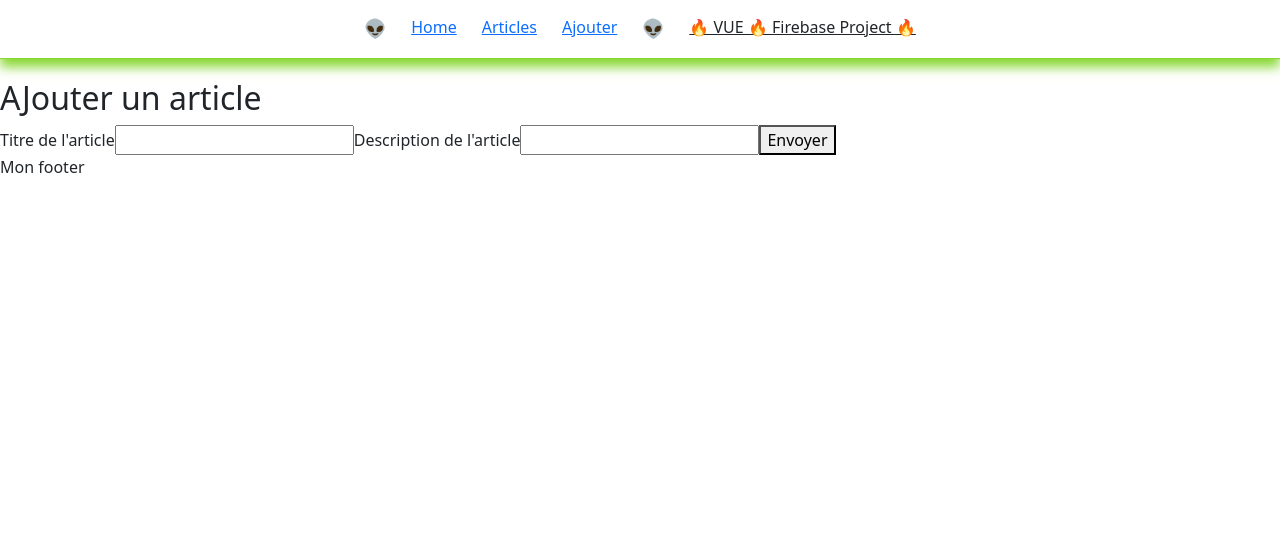
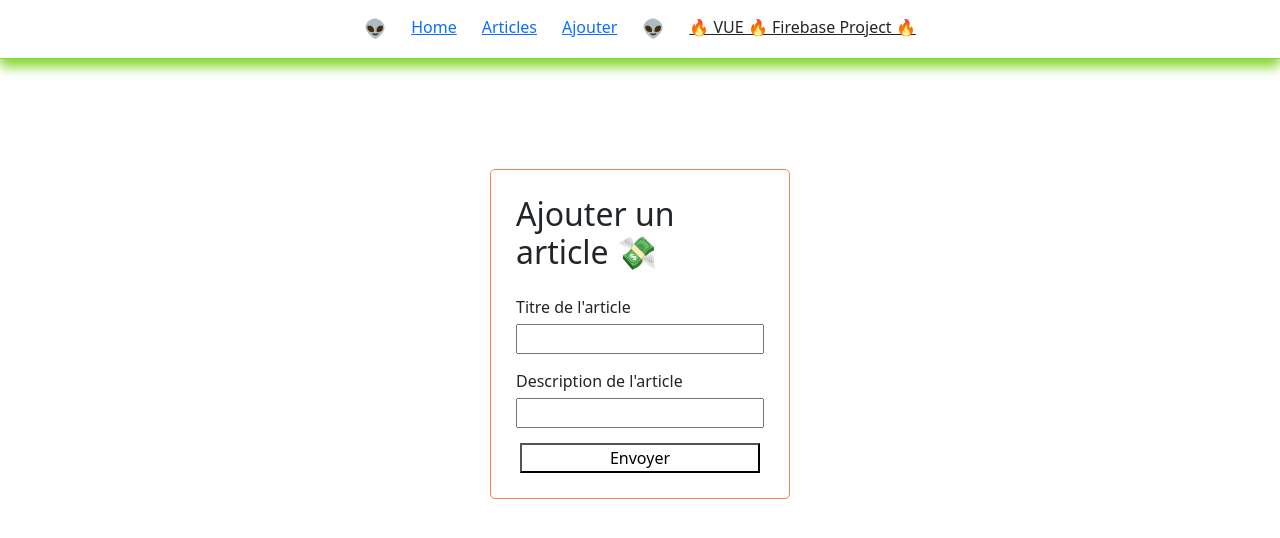
Before and after one commit to sodrar/vue-firebase-jeff, a Vue app: page /add in a window 1280 px wide. Shown: the top 538 px of the page. Built offline with nearby package versions, Linux system fonts and the light colour scheme.

Commit message:
petit retour en arrière, ajoute de style

```diff
--- a/src/App.vue
+++ b/src/App.vue
@@ -11,9 +11,11 @@
       </nav>
     </div>
     <router-view></router-view>
-    <footer>Mon footer</footer>
   </div>
 </template>
+
+<script setup>
+</script>
 
 <style scoped>
 .menu {
@@ -23,14 +25,17 @@
   justify-content: center;
   align-self: center;
 }
+
 .alien {
   font-size: 18px;
 }
+
 .nav-container {
   border-bottom: 1px solid #86D72F;
   box-shadow: 0px 8px 11px 0px #86D72F;
   margin-bottom: 20px;
 }
+
 .project-name {
   text-decoration: underline;
 }
--- a/src/ArticleDataService.js
+++ b/src/ArticleDataService.js
@@ -1,4 +1,4 @@
-import firebase from "./firebase"
+/* import firebase from "./firebase"
 
 const db = firebase.ref('/articles')
 
@@ -24,4 +24,4 @@ class ArticleDataService {
     }
 }
 
-export default ArticleDataService
+export default ArticleDataService */
--- a/src/components/AddArticle.vue
+++ b/src/components/AddArticle.vue
@@ -1,6 +1,6 @@
 <template>
-    <h2>AJouter un article</h2>
     <form>
+        <h2>Ajouter un article 💸</h2>
         <label>Titre de l'article</label>
         <input type="text" name="title" id="title">
         <label>Description de l'article</label>
@@ -21,3 +21,28 @@ const article = ref({
     published: false
 })
 </script>
+
+<style scoped>
+form {
+    display: flex;
+    flex-direction: column;
+    width: 300px;
+    margin: auto;
+    border: solid 1px coral;
+    padding: 25px;
+    margin-top: 110px;
+    border-radius: 5px;
+}
+
+label {
+    margin-top: 15px;
+    margin-bottom: 5px;
+}
+
+#submit-form-add {
+    width: 240px;
+    margin: auto;
+    margin-top: 15px;
+    background-color: white;
+}
+</style>
--- a/src/firebase.js
+++ /dev/null
@@ -1,7 +0,0 @@
-import firebase from 'firebase/app'
-import 'firebase/database'
-import firebaseConfig from './firebaseConfig'
-
-firebase.initializeApp(firebaseConfig)
-
-export default firebase
--- a/src/firebaseConfig.js
+++ /dev/null
@@ -1,22 +0,0 @@
-// Import the functions you need from the SDKs you need
-import { initializeApp } from "firebase/app";
-import { getAuth } from 'firebase/auth'
-
-
-
-const firebaseConfig = {
-    apiKey: "AIzaSyCk0xl4aTGUN0AXTymKtc9baI46zPwmqRQ",
-    authDomain: "vue-firebase-auth-e59a8.firebaseapp.com",
-    projectId: "vue-firebase-auth-e59a8",
-    storageBucket: "vue-firebase-auth-e59a8.appspot.com",
-    messagingSenderId: "267491720486",
-    appId: "1:267491720486:web:266b78aa2c3bec7d6815e7"
-  };
-
-// Initialize Firebase
-const app = initializeApp(firebaseConfig);
-
-//initialize firebase auth
-const auth = getAuth()
-
-export { app, auth }
```
Also changed, not shown: 1 other file (tests, documents, lock files or other folders).
